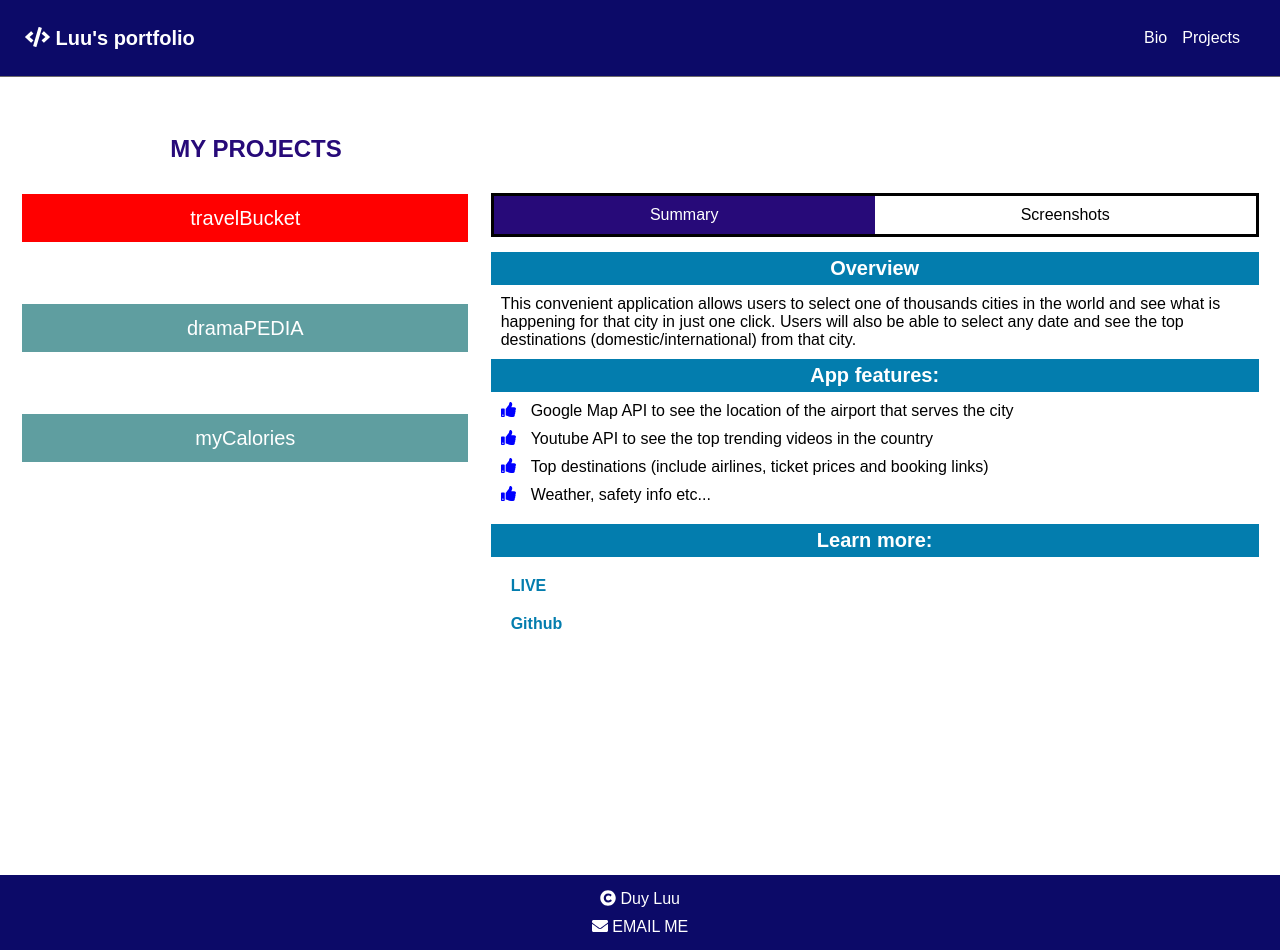
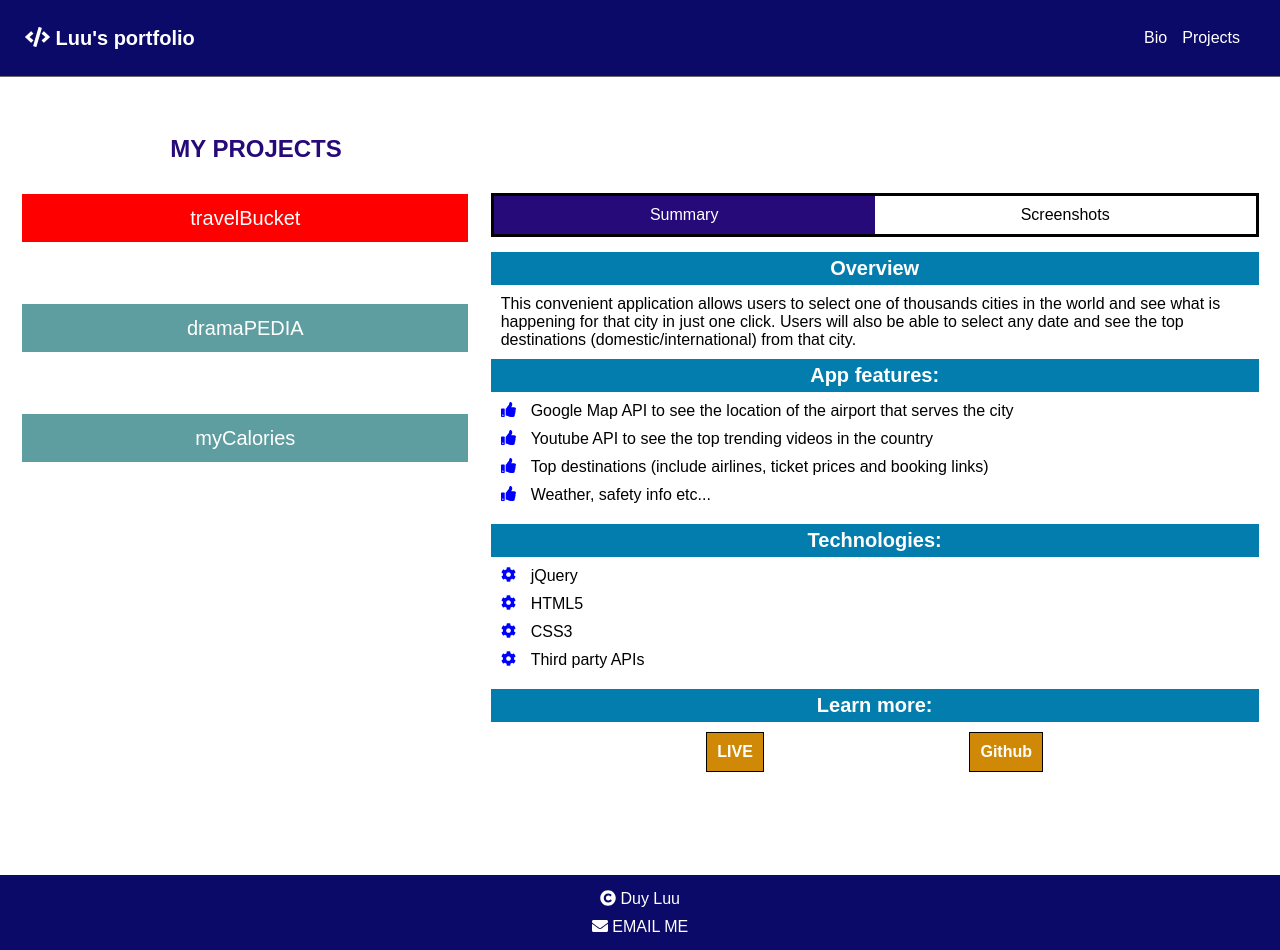
Before and after one commit to DuyLuu90/dluu-developer, a React (Create React App) app: page /project in a window 1280 px wide. Built offline with nearby package versions, Linux system fonts and the light colour scheme; a web font is replaced by a local one.

Commit message:
update project component

```diff
--- a/src/assets-helper.js
+++ b/src/assets-helper.js
@@ -32,6 +32,9 @@ export const projects=[
             "Weather, safety info etc..."
 
         ],
+        techs:[
+            'jQuery','HTML5','CSS3','Third party APIs'
+        ],
         links:[
             {name:'LIVE', url:'https://duyluu90.github.io/API-HACK-CAPSTONE/'},
             {name:'Github', url:'https://github.com/DuyLuu90/API-HACK-CAPSTONE'}
@@ -53,6 +56,9 @@ export const projects=[
             'Data protection (bcerypt, jwt)',
             'FOR ADMIN: data management, publish/ubpublish a movie, block/unblock a user'
         ],
+        techs:[
+            'React','Node','PostgreSQL','dBeaver','CSS3'
+        ],
         links:[
             {name:'LIVE', url:'https://drama-pedia.vercel.app/'},
             {name:'Client', url:'https://github.com/DuyLuu90/First-Capstone-Client'},
@@ -73,6 +79,9 @@ export const projects=[
             "Calendar allows easy access to daily meals and monthly calorie total",
             "Username/password retrieval"
         ],
+        techs:[
+            'React','Yarn', 'Node','PostgreSQL','dBeaver','CSS3'
+        ],
         links:[
             {name:'LIVE', url:'https://calorie-counter-client.vercel.app/'},
             {name:'Client', url:'https://github.com/DuyLuu90/myCalories-client'},
--- a/src/component/project/project.css
+++ b/src/component/project/project.css
@@ -67,13 +67,7 @@
     display: flex;
     margin-bottom: 10px;
 }
-.summary a {
-    color:rgb(3,125,174);
-    font-weight: bold;
-}
-.summary a:hover{
-    color: orange;
-}
+
 .screenshots div {
     text-align: center;
     margin: 15px auto;
@@ -85,6 +79,23 @@
 .screenshots img {
     width: 75%;
     height: auto;
+}
+
+.links{
+    display: flex;
+    justify-content: space-evenly;
+}
+.links div {
+    background-color: rgb(207, 137, 7);
+    border-style: solid;
+    border-width: thin;
+}
+.links div:hover{
+    background-color: red;
+}
+.links div a {
+    color: white;
+    font-weight: bold;
 }
 
 @media screen and (min-width:700px) {
--- a/src/component/project/project.js
+++ b/src/component/project/project.js
@@ -17,8 +17,9 @@ export default class Project extends Component{
         displaySummary: true
     }
     renderSummary(){
-        const {overview,features,links}= this.props.project
+        const {overview,features,links, techs}= this.props.project
         const featureList= features.map((item,i)=><p key={i}><FontAwesomeIcon icon='thumbs-up' className='awesome'/>{item}</p>)
+        const techList= techs.map((item,i)=><p key={i}><FontAwesomeIcon icon='cog' className='awesome'/>{item}</p>)
         const linkList= links.map((obj,i)=>(
             <div key={i}>
                 <a href={obj.url} target='_blank' rel="noopener noreferrer">{obj.name}</a>
@@ -32,8 +33,12 @@ export default class Project extends Component{
                 <div>
                     {featureList}
                 </div>
+                <h3>Technologies:</h3>
+                <div>
+                    {techList}
+                </div>
                 <h3>Learn more:</h3>
-                <div>
+                <div className='links'>
                      {linkList}
                 </div>
             </div>
--- a/src/index.js
+++ b/src/index.js
@@ -6,6 +6,7 @@ import { library } from '@fortawesome/fontawesome-svg-core'
 import App from './App';
 
 import {
+  faCog,
   faBug,
   faUserNinja,
   faPlane,
@@ -34,6 +35,7 @@ import {
 } from '@fortawesome/free-solid-svg-icons'
 
 library.add(
+  faCog,
   faBug,
   faUserNinja,
   faPlane,
```
